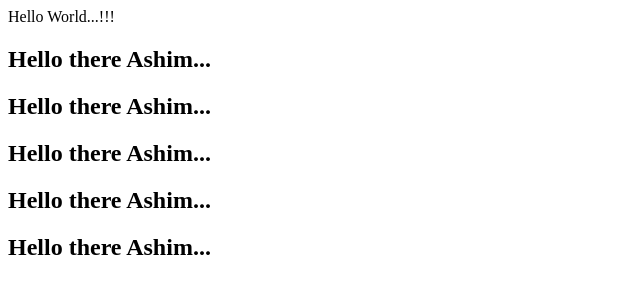
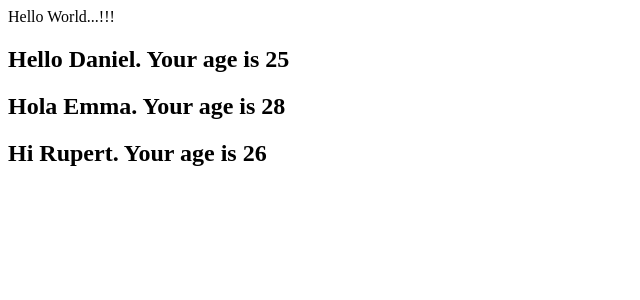
Before and after one commit to ashimaakash03/reactjs-project, a React (Vite) app in the folder reactjs-project/: page / in a window 1280 px wide. Shown: the top 300 px of the page, without its empty margins (0-640 px from the left). Built offline with nearby package versions, Linux system fonts and the light colour scheme.

Commit message:
demonstrated use of props

```diff
--- a/reactjs-project/src/App.jsx
+++ b/reactjs-project/src/App.jsx
@@ -4,11 +4,9 @@ function App() {
   return (
     <>
       <div className="App">Hello World...!!!</div>
-      <Hello />
-      <Hello />
-      <Hello />
-      <Hello />
-      <Hello />
+      <Hello name="Daniel" message="Hello" age="25" />
+      <Hello name="Emma" message="Hola" age="28" />
+      <Hello name="Rupert" message="Hi" age="26" />
     </>
   );
 }
--- a/reactjs-project/src/components/Hello.jsx
+++ b/reactjs-project/src/components/Hello.jsx
@@ -1,4 +1,10 @@
-function Hello() {
-  return <h2>Hello there Ashim... </h2>;
+/* eslint-disable react/prop-types */
+function Hello(props) {
+  // eslint-disable-next-line react/prop-types
+  return (
+    <h2>
+      {props.message} {props.name}. Your age is {props.age}
+    </h2>
+  );
 }
 export default Hello;
```
